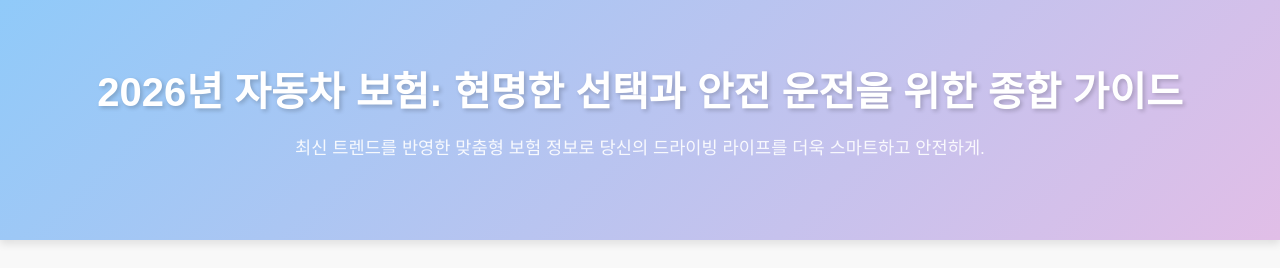
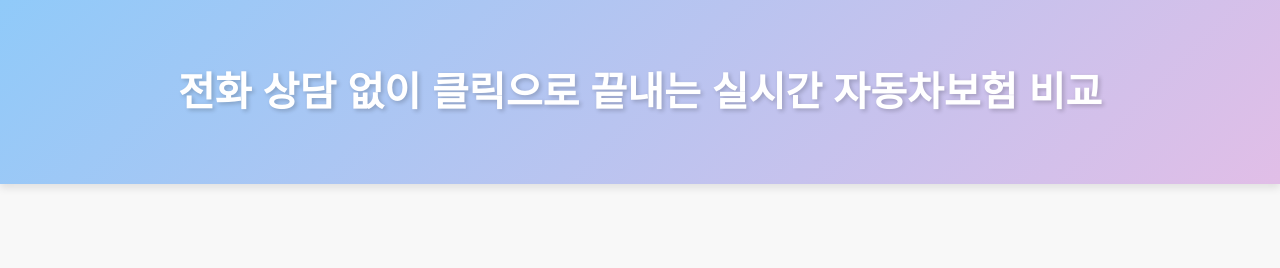
Before and after one commit to firemoney81-naldon/backkbestx, a website: page index.html in a window 1280 px wide. Shown: the top 268 px of the page. Drawn offline with Linux system fonts and the light colour scheme.

Commit message:
Update index.html

```diff
--- a/index.html
+++ b/index.html
@@ -3,9 +3,14 @@
 <head>
     <meta charset="UTF-8">
     <meta name="viewport" content="width=device-width, initial-scale=1.0">
-    <title>2026년 자동차 보험: 현명한 선택과 안전 운전을 위한 종합 가이드</title>
-    <meta name="description" content="2026년 최신 자동차 보험 트렌드 분석, 전기차 보험, 젊은 운전자 보험, 프리미엄 차량 보험, 다이렉트 보험 비교, 월납 옵션 등 여러분의 니즈에 맞는 최적의 자동차 보험을 찾는 방법을 안내합니다.">
-    <meta name="keywords" content="자동차 보험, 자동차 보험료, 다이렉트 자동차 보험, 전기차 보험, 21살 자동차 보험, 20대 후반 자동차 보험, 폴스타2 보험료, EV7 보험료, 렉서스 ES 보험료, BMW X1 보험료, 보험료 계산기, 자동차 보험 비교, 보험료 월납, 차보험료견적">
+<meta name="google-site-verification" content="g8WJnATaB8NbsuxRIJEx-4lpUKeEhvX8PR652DImrk8" />
+
+
+
+    <title>전화 상담 없이 클릭으로 끝내는 실시간 자동차보험 비교</title>
+
+
+
     <style>
         /* Soft and Diverse Color Palette */
         :root {
@@ -220,8 +225,7 @@
 
     <header>
         <div class="container">
-            <h1>2026년 자동차 보험: 현명한 선택과 안전 운전을 위한 종합 가이드</h1>
-            <p>최신 트렌드를 반영한 맞춤형 보험 정보로 당신의 드라이빙 라이프를 더욱 스마트하고 안전하게.</p>
+            <h1>전화 상담 없이 클릭으로 끝내는 실시간 자동차보험 비교</h1>
         </div>
     </header>
 
@@ -568,7 +572,7 @@
     {
       "@context": "https://schema.org",
       "@type": "WebPage",
-      "headline": "2026년 자동차 보험: 현명한 선택과 안전 운전을 위한 종합 가이드",
+      "headline": "전화 상담 없이 클릭으로 끝내는 실시간 자동차보험 비교",
       "description": "2026년 최신 자동차 보험 트렌드 분석, 전기차 보험, 젊은 운전자 보험, 프리미엄 차량 보험, 다이렉트 보험 비교, 월납 옵션 등 여러분의 니즈에 맞는 최적의 자동차 보험을 찾는 방법을 안내합니다.",
       "keywords": "자동차 보험, 자동차 보험료, 다이렉트 자동차 보험, 전기차 보험, 21살 자동차 보험, 20대 후반 자동차 보험, 폴스타2 보험료, EV7 보험료, 렉서스 ES 보험료, BMW X1 보험료, 보험료 계산기, 자동차 보험 비교, 보험료 월납, 차보험료견적",
       "mainContentOfPage": {
```
